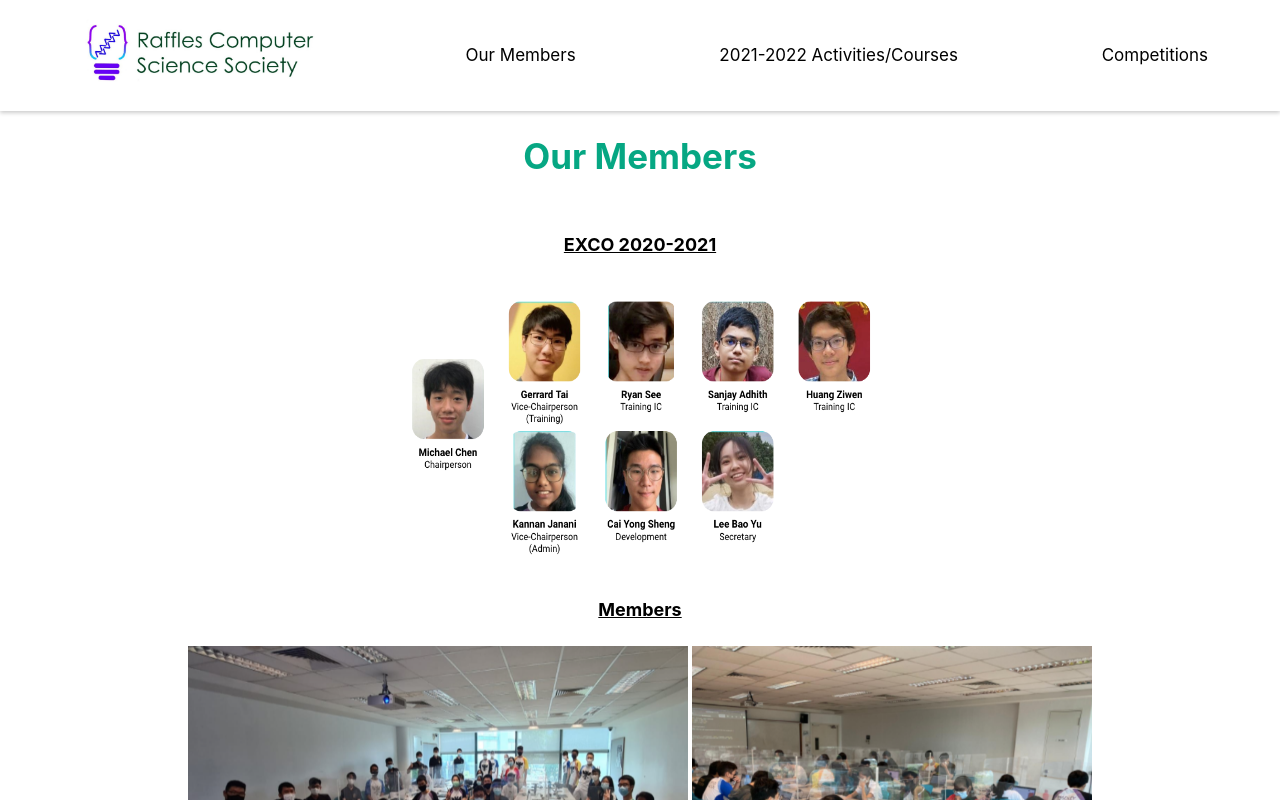
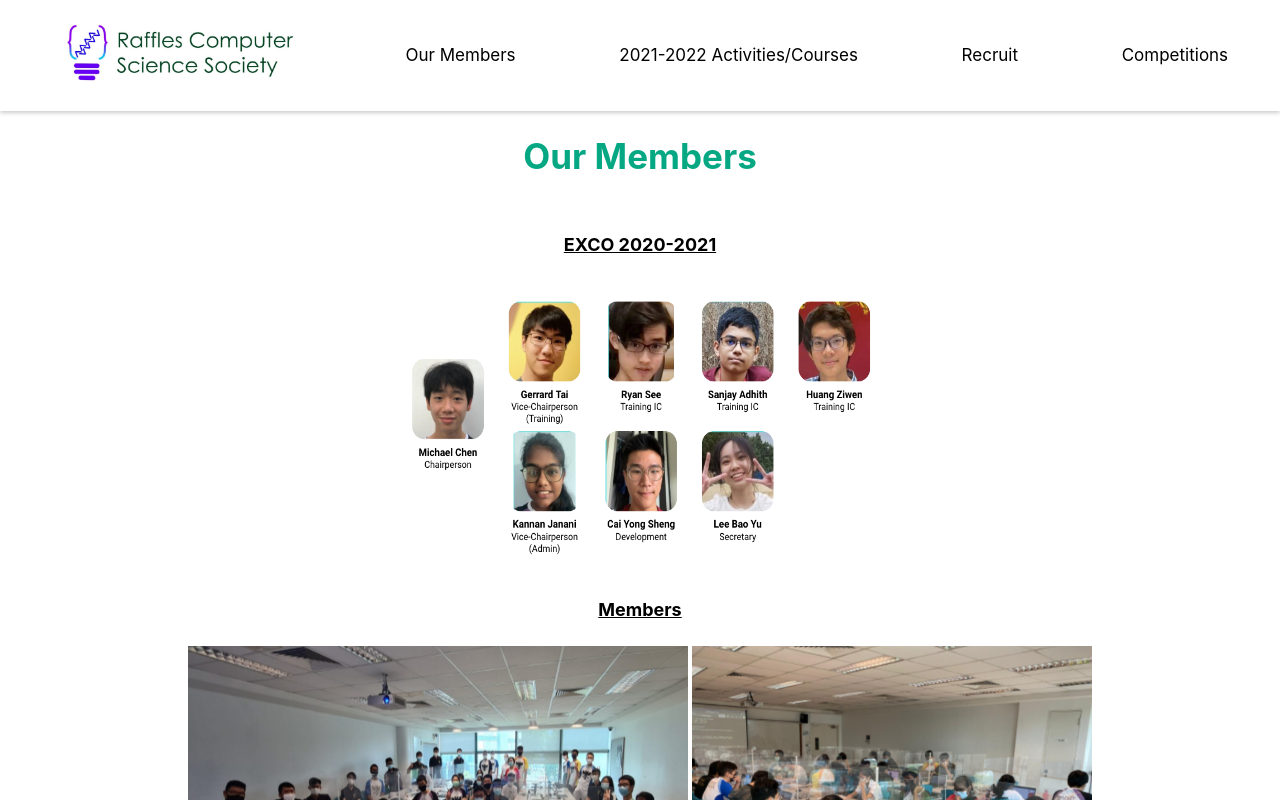
Before and after one commit to yu116/ccaweb, a Next.js app: page /our-members in a window 1280 px wide. Shown: the top 800 px of the page. Built offline with nearby package versions, Linux system fonts and the light colour scheme.

Commit message:
Added link to recruitment webpage

```diff
--- a/pages/our-members.js
+++ b/pages/our-members.js
@@ -22,6 +22,9 @@ function OurMembers() {
                         <Link href="/activities/incubatorprogramme">Incubator Programmes </Link>
                     </div>
                 </div>
+
+                <Link href="/recruitment"><a>Recruit</a></Link>
+
                 <Link href="/competitions"><a>Competitions</a></Link>
             </div>
 
```
